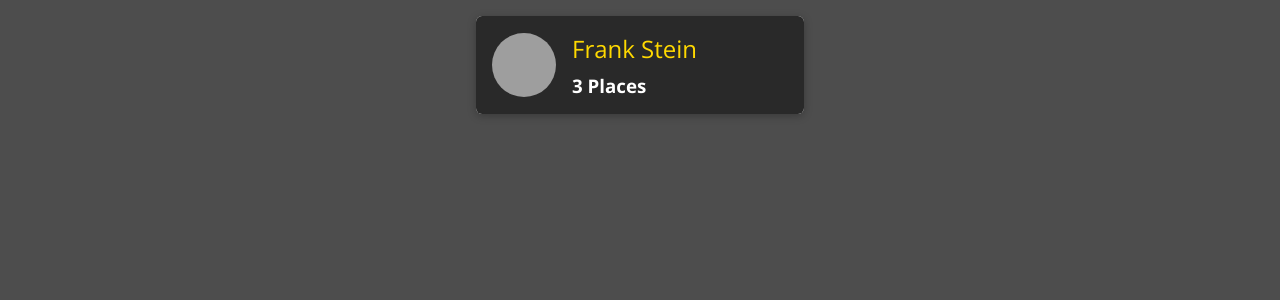
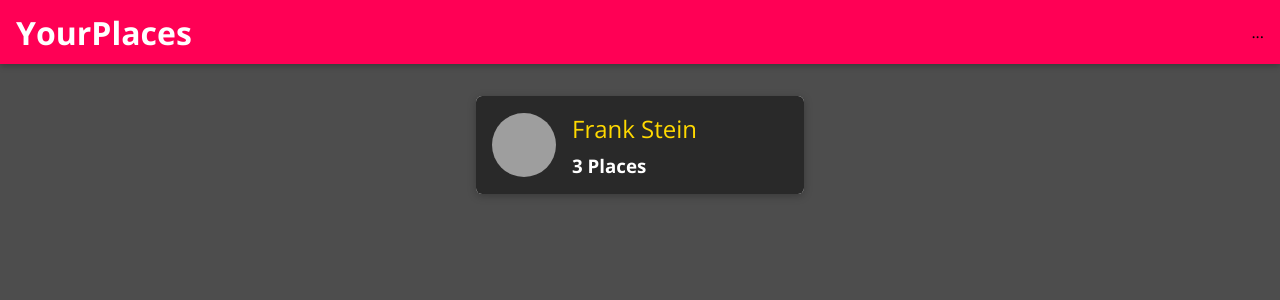
Before and after one commit to gamichwi/LearningMern, a React (Create React App) app: page / in a window 1280 px wide. Shown: the top 300 px of the page. Built offline with nearby package versions, Linux system fonts and the light colour scheme; grey boxes are pictures that could not be loaded.

Commit message:
added main header and css

```diff
--- a/src/App.js
+++ b/src/App.js
@@ -3,10 +3,13 @@ import { BrowserRouter as Router, Route, Redirect, Switch } from 'react-router-d
 
 import Users from './users/pages/Users';
 import NewPlace from './places/pages/NewPlace'
+import MainNavigation from './shared/components/Navigation/MainNavigation';
 
 const App = () => {
   return (
     <Router>
+      <MainNavigation />
+      <main>
       <Switch>
       <Route path="/" exact>
         <Users />
@@ -16,6 +19,7 @@ const App = () => {
       </Route>
       <Redirect to="/" />
       </Switch>
+      </main>
     </Router>
   );
 };
--- /dev/null
+++ b/src/shared/components/Navigation/MainHeader.css
@@ -0,0 +1,23 @@
+.main-header {
+    width: 100%;
+    height: 4rem;
+    display: flex;
+    align-items: center;
+    position: fixed;
+    top: 0;
+    left: 0;
+    background: #ff0055;
+    box-shadow: 0 2px 6px rgba(0, 0, 0, 0.26);
+    padding: 0 1rem;
+    z-index: 5;
+  }
+
+  main {
+    margin-top: 5rem;
+  }
+
+  @media (min-width: 768px) {
+    .main-header {
+      justify-content: space-between;
+    }
+  }
--- /dev/null
+++ b/src/shared/components/Navigation/MainHeader.js
@@ -0,0 +1,9 @@
+import React from "react";
+
+import "./MainHeader.css";
+
+const MainHeader = props => {
+  return <header className="main-header">{props.children}</header>;
+};
+
+export default MainHeader;
--- /dev/null
+++ b/src/shared/components/Navigation/MainNavigation.css
@@ -0,0 +1,45 @@
+.main-navigation__menu-btn {
+    width: 3rem;
+    height: 3rem;
+    background: transparent;
+    border: none;
+    display: flex;
+    flex-direction: column;
+    justify-content: space-around;
+    margin-right: 2rem;
+    cursor: pointer;
+  }
+
+  .main-navigation__menu-btn span {
+    display: block;
+    width: 3rem;
+    height: 2.5px;
+    background: white;
+  }
+
+  .main-navigation__title {
+    color: white;
+  }
+
+  .main-navigation__title a {
+    text-decoration: none;
+    color: white;
+  }
+
+  .main-navigation__header-nav {
+    display: none;
+  }
+
+  .main-navigation__drawer-nav {
+    height: 100%;
+  }
+
+  @media (min-width: 768px) {
+    .main-navigation__menu-btn {
+      display: none;
+    }
+
+    .main-navigation__header-nav {
+      display: block;
+    }
+  }
--- /dev/null
+++ b/src/shared/components/Navigation/MainNavigation.js
@@ -0,0 +1,24 @@
+import React from 'react';
+import { Link } from 'react-router-dom';
+
+import MainHeader from './MainHeader';
+import './MainNavigation.css';
+
+const MainNavigation = props => {
+    return (<MainHeader>
+        <button className="main-navigation__menu-btn">
+            <span />
+            <span />
+            <span />
+        </button>
+        <h1 className="main-navigation__title">
+            <Link to="/">YourPlaces</Link>
+        </h1>
+        <nav>
+            ...
+        </nav>
+    </MainHeader>
+    )
+};
+
+export default MainNavigation;
```
Also changed, not shown: src/shared/components/Navigation/NavLinks.css (added), src/shared/components/Navigation/NavLinks.js (added), src/shared/components/Navigation/SideDrawer.css (added), src/shared/components/Navigation/SideDrawer.js (added).
